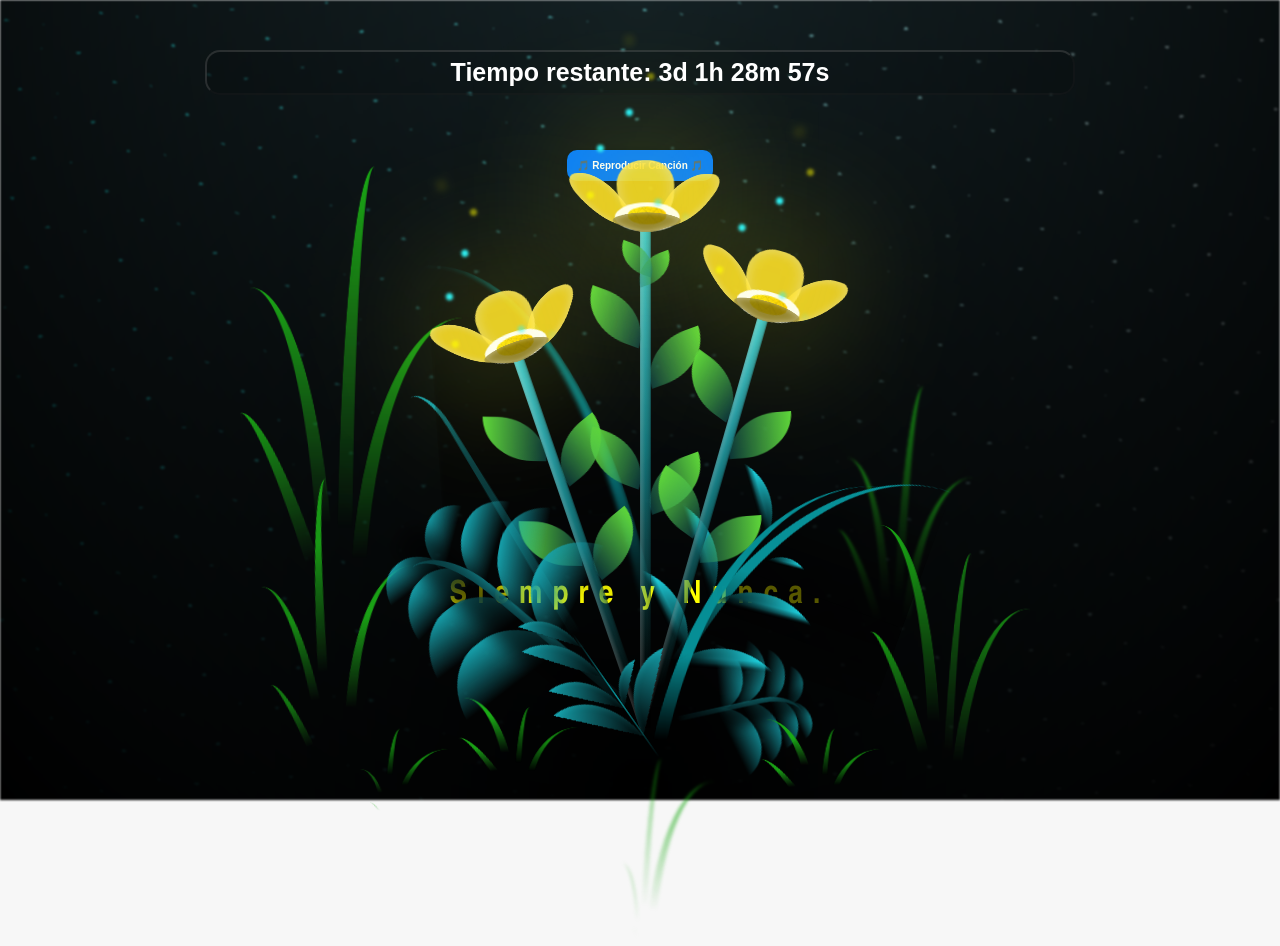
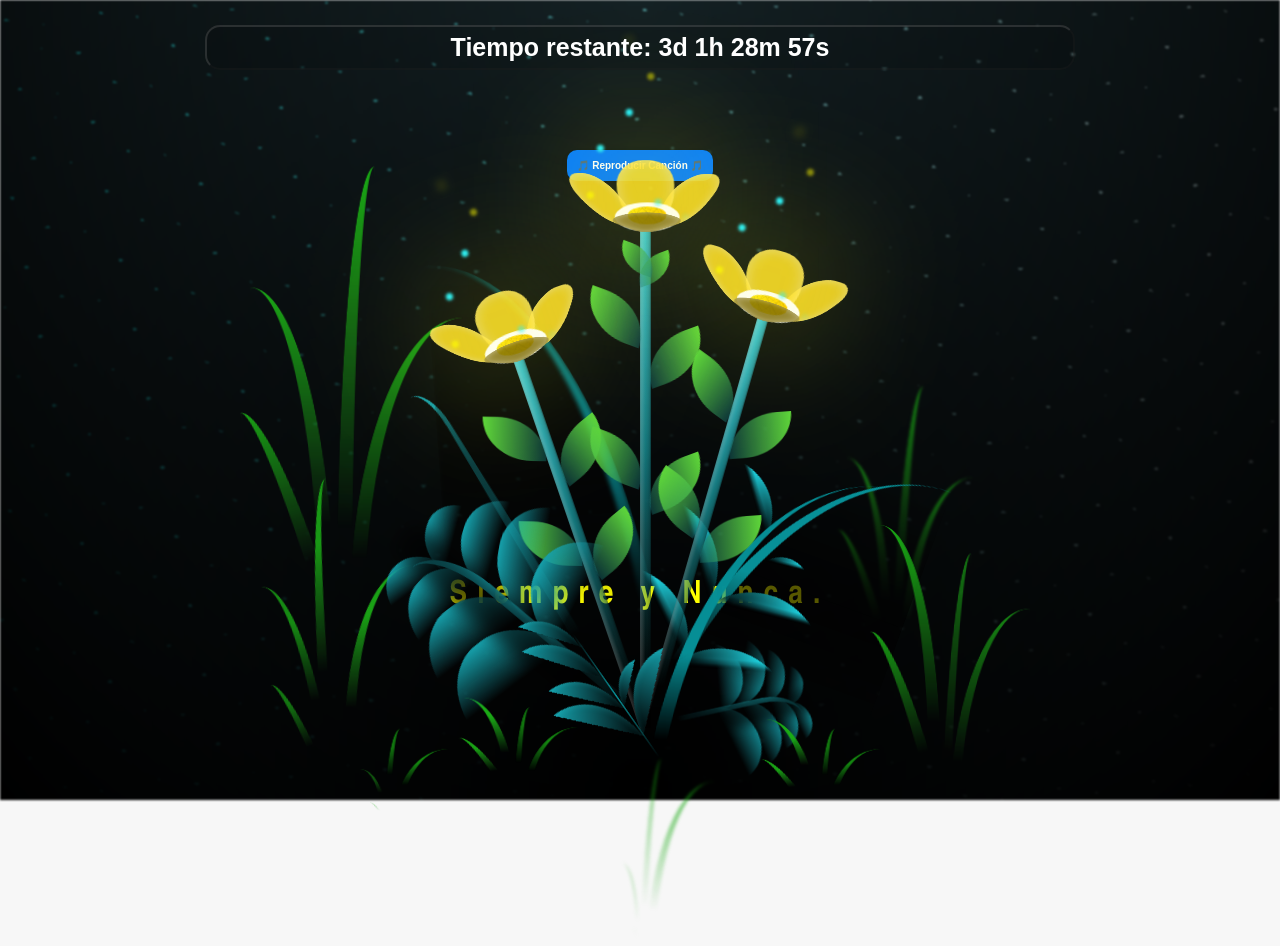
Before and after one commit to zSpark19/miregalo, a plain HTML site: page index.html in a window 1280 px wide. Drawn offline with Linux system fonts and the light colour scheme.

Commit message:
Update main.css

```diff
--- a/css/main.css
+++ b/css/main.css
@@ -33,7 +33,7 @@ body {
 }
 .contador-boton {
   position: absolute; /* Cambia a absolute para mayor control sobre la posición */
-  top: 50px; /* Ajusta la posición vertical para bajarlo */
+  top: 25px; /* Ajusta la posición vertical para bajarlo */
   width: 68%;
   display: flex;
   justify-content: center;
```
